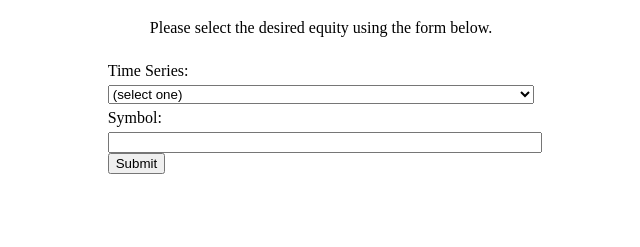
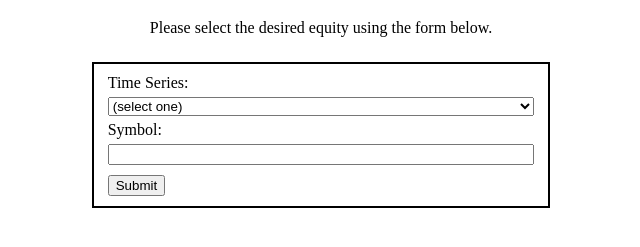
Before and after one commit to EggSaled/stock-viewer, a website built with webpack: page dist/index.html in a window 1280 px wide. Shown: the part 61-308 px from the top of the page, without its empty margins (319-959 px from the left). Built offline with nearby package versions, Linux system fonts and the light colour scheme.

Commit message:
feat: added border and spacing to main form

```diff
--- a/dist/index.css
+++ b/dist/index.css
@@ -15,13 +15,16 @@ h1{
 form{
   width: 45%;
   margin: 0 auto;
+  padding: 10px 14px;
+  border: 2px solid black;
 }
 select{
   width: 100%;
   margin-bottom: 5px;
 }
 input{
-  width: 100%;
+  width: 98%;
+  margin-bottom: 10px;
 }
 label{
   display: block;
--- a/dist/index.html
+++ b/dist/index.html
@@ -20,8 +20,9 @@
         <button id='submit'>Submit</button>
       </form>
     </div>
-    <!-- Graph goes here -->
-    <div id='output' class='output'></div>
+    <div id='output' class='output'>
+      <!-- Graph goes here -->
+    </div>
     <div id='debug'></div>
     <script src='main.js'></script>
   </body>
```
